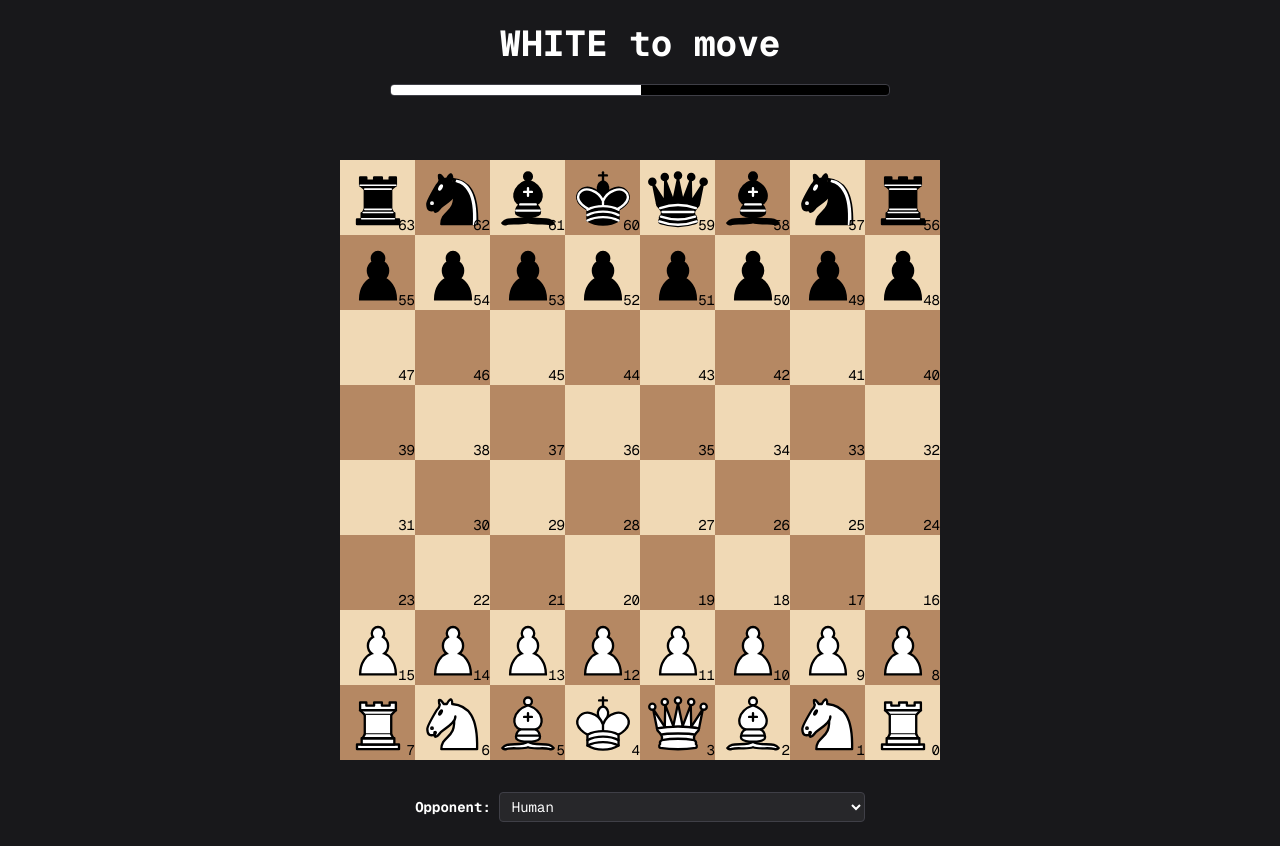
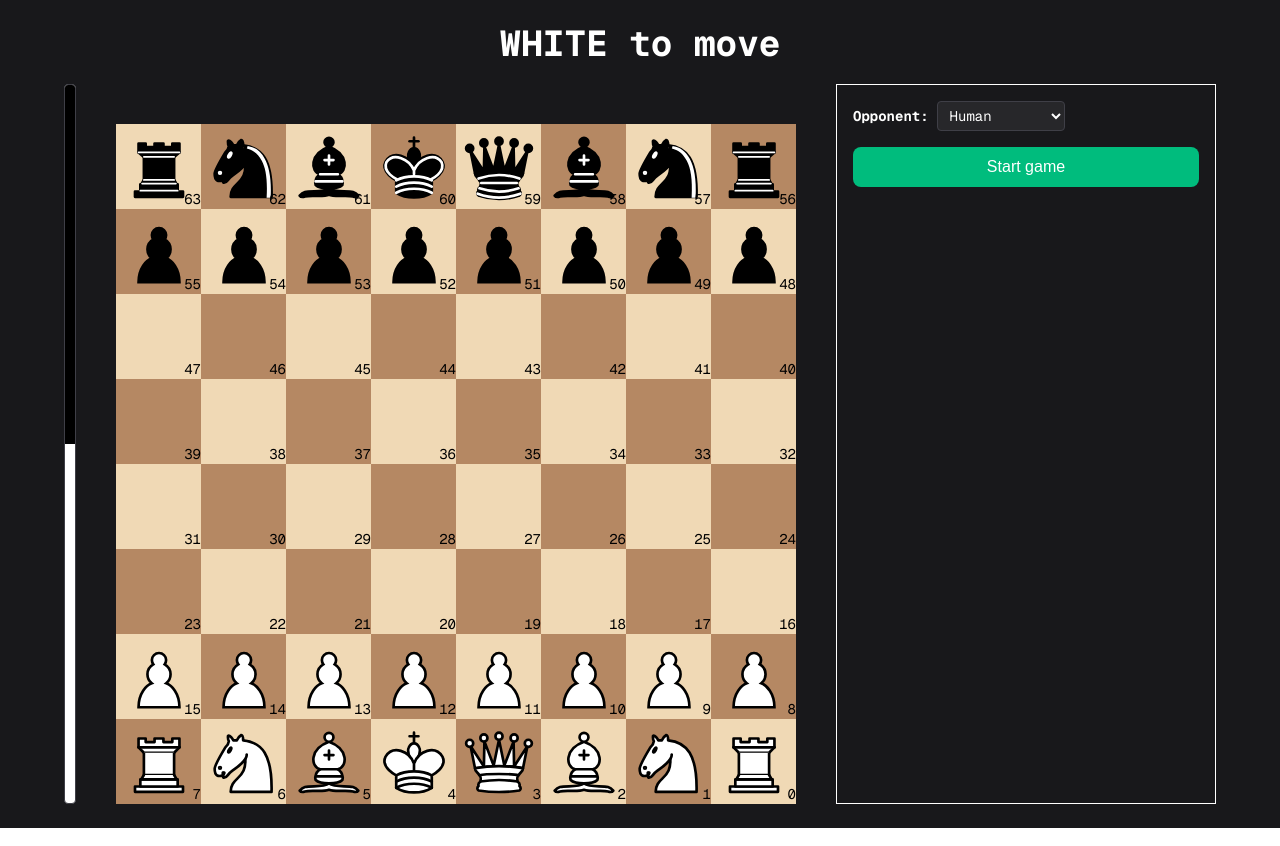
Before and after one commit to Prestopy/chessjam, a Next.js app: page / in a window 1280 px wide. Built offline with nearby package versions, Linux system fonts and the light colour scheme.

Commit message:
Start button

```diff
--- a/src/app/Components/ChessboardDisplay.tsx
+++ b/src/app/Components/ChessboardDisplay.tsx
@@ -7,7 +7,7 @@ import {Board, Move, Piece, SquareHighlight} from "@/app/utils/types";
 import {lsb} from "@/app/utils/bitUtils";
 import {squareIndex} from "@/app/utils/utils";
 
-export default function ChessboardDisplay({ squareDim, flip, chessboard, onMove, displayCoordinates, getHighlights, disable }: { squareDim: number, flip: boolean, chessboard: Board, onMove: (move: Move) => void, displayCoordinates?: boolean, getHighlights: (sq?: number) => SquareHighlight[], disable?: boolean }) {
+export default function ChessboardDisplay({ squareDim, flip, chessboard, onMove, displayCoordinates, getHighlights, disable }: { squareDim: number, flip?: boolean, chessboard: Board, onMove: (move: Move) => void, displayCoordinates?: boolean, getHighlights: (sq?: number) => SquareHighlight[], disable?: boolean }) {
 	const [hoveredCell, setHoveredCell] = useState<{ row: number; col: number } | null>(null);
 	const [isMouseDown, setIsMouseDown] = useState(false);
 
@@ -74,7 +74,6 @@ export default function ChessboardDisplay({ squareDim, flip, chessboard, onMove,
 												setIsMouseDown={setIsMouseDown}
 												onDrag={() => {
 													if (disable) return;
-
 													const newHighlights = getHighlights(squareIndex(rowIndex, colIndex));
 													setHighlights(newHighlights);
 												}}
--- a/src/app/Components/Square.tsx
+++ b/src/app/Components/Square.tsx
@@ -65,7 +65,7 @@ export default function Square({ movePieceHere, row, col, squareDim, white, piec
 				isOver: monitor.isOver()
 			})
 		}),
-		[row, col]
+		[row, col, disabled]
 	)
 
 	useEffect(() => {
--- a/src/app/page.tsx
+++ b/src/app/page.tsx
@@ -1,5 +1,5 @@
 "use client";
-import {useEffect, useRef, useState} from "react";
+import {Fragment, useEffect, useRef, useState} from "react";
 import ChessboardDisplay from "@/app/Components/ChessboardDisplay";
 import {Chess} from "@/app/Chess";
 import {pieceColor} from "@/app/utils/utils";
@@ -9,6 +9,11 @@ import {Color, EngineDiagnostics, GameDetails, GameState, Move, SquareHighlight}
 import {allEngines, EngineVersion, getEngineDetail} from "@/app/engines/engineDetails";
 
 export default function Home() {
+	const [gameStarted, setGameStarted] = useState(false);
+	const begin = () => {
+		setGameStarted(true);
+	}
+
 	const chessGame = useRef(new Chess(8, 8));
 	const engine = useRef<Engine | null>(null);
 	const [engineVer, setEngineVer] = useState<EngineVersion | null>(null);
@@ -133,8 +138,6 @@ export default function Home() {
 		}
 	}, [currentTurn, engineVer]);
 
-	const pointCounterWidth = 500;
-
 	return (
 		<div className="min-w-screen min-h-screen flex flex-col items-center justify-center bg-zinc-900 text-white p-6">
 			<h1 className="text-4xl font-mono font-bold mb-5">
@@ -144,16 +147,17 @@ export default function Home() {
 				)}
 			</h1>
 
-			<div className="flex flex-row items-center justify-center gap-4 mb-6">
-				<div style={{ width: pointCounterWidth, height: 12, background: "#000000" }} className="rounded overflow-hidden border border-zinc-700">
-					<div style={{ width: pointCounterWidth/(chessGame.current.countPoints(Color.White)+chessGame.current.countPoints(Color.Black))*chessGame.current.countPoints(Color.White), height: "100%", background: "#ffffff" }} />
+			{/* Main Layout Container */}
+			<div className="flex flex-row justify-center items-stretch gap-10 max-w-6xl w-full">
+
+
+				{/* Left Area: Board Display */}
+				<div>
+					<div style={{ width: 12, height: "100%", background: "#ffffff" }} className="rounded overflow-hidden border border-zinc-700">
+						<div style={{ width: "100%", height: `${(chessGame.current.countPoints(Color.Black)/(chessGame.current.countPoints(Color.Black)+chessGame.current.countPoints(Color.White)))*100}%`, background: "#000000" }} />
 					</div>
 				</div>
 
-			{/* Main Layout Container */}
-			<div className="flex flex-row justify-center items-stretch gap-10 max-w-6xl w-full">
-
-				{/* Left Area: Board Display */}
 				<div className="flex flex-col items-center justify-center">
 					<div
 						className="w-full h-8 flex flex-row justify-center items-center font-mono font-bold mb-2 rounded"
@@ -165,83 +169,54 @@ export default function Home() {
 					>
 						{gameState.state !== GameState.Running && <p>{gameState.winner === Color.White ? "White" : "Black"} wins</p>}
 					</div>
-
 					<ChessboardDisplay
-						squareDim={75}
+						squareDim={85}
 						flip
 						chessboard={chessPosition}
 						onMove={handleMove}
 						getHighlights={getHighlightsForSquare}
-						disable={gameState.state !== GameState.Running}
+						disable={!gameStarted || gameState.state !== GameState.Running}
 					/>
 				</div>
 
-				{/* Right Area: Telemetry Diagnostics Panel */}
-				{engineVer !== null && (
-					<div className="w-80 bg-zinc-800 border-2 border-zinc-700 rounded-lg p-5 flex flex-col justify-between shadow-xl font-mono">
-						<div>
-							<h2 className="text-xl font-bold border-b border-zinc-700 pb-2 mb-4 text-emerald-400 flex items-center gap-2">
-								Live Diagnostics
-							</h2>
+				{/* Right Area: Info stiiiff */}
+				{
+					gameStarted ? (
+							<div className="w-96">
+								<div className="flex flex-row gap-2 items-center mt-8">
 
-							{diagnostics ? (
-								<div className="space-y-4 text-sm">
-									<div>
-										<span className="block text-xs uppercase tracking-wider text-zinc-400">Current Eval</span>
-										<span className={`text-2xl font-bold ${diagnostics.currentEval >= 0 ? 'text-white' : 'text-zinc-400'}`}>
-                                         {diagnostics.currentEval > 0 ? `+${diagnostics.currentEval}` : diagnostics.currentEval}
-                                     </span>
-									</div>
-									<div className="grid grid-cols-2 gap-4 border-t border-zinc-700/50 pt-3">
-										<div>
-											<span className="block text-xs uppercase tracking-wider text-zinc-400">Depth</span>
-											<span className="text-lg font-bold text-zinc-200">{diagnostics.depthReached} plies</span>
-										</div>
-										<div>
-											<span className="block text-xs uppercase tracking-wider text-zinc-400">Speed</span>
-											<span className="text-lg font-bold text-zinc-200">
-                                             {diagnostics.timeElapsedMs > 0 ? Math.round((diagnostics.nodesVisited / diagnostics.timeElapsedMs) * 1000) : 0} n/s
-                                         </span>
 								</div>
 							</div>
-									<div className="border-t border-zinc-700/50 pt-3">
-										<span className="block text-xs uppercase tracking-wider text-zinc-400">Nodes Explored</span>
-										<span className="text-base text-zinc-300 font-bold">{diagnostics.nodesVisited.toLocaleString()}</span>
-									</div>
-									{diagnostics.bestMove && (
-										<div className="border-t border-zinc-700/50 pt-3">
-											<span className="block text-xs uppercase tracking-wider text-zinc-400">Pondering Line</span>
-											<span className="inline-block bg-zinc-900 px-2 py-1 rounded text-emerald-300 font-bold mt-1">{diagnostics.bestMove}</span>
-										</div>
-									)}
-								</div>
 						) : (
-								<p className="text-zinc-500 italic text-sm text-center py-10">Waiting for engine to calculate...</p>
-							)}
-						</div>
-
-						<div className="text-xs text-zinc-500 text-center border-t border-zinc-700/50 pt-3 mt-4">
-							Engine Active: v{engineVer}
-						</div>
-					</div>
-				)}
-			</div>
-
-			<div className="flex flex-row gap-2 items-center mt-8">
-				<label className="font-bold font-mono text-sm">Opponent:</label>
+							<div className="w-96 border-white border p-4 flex flex-col gap-4">
+								<div>
+									<label className="font-bold font-mono text-sm pr-2">Opponent:</label>
 									<select
-					className="font-mono bg-zinc-800 text-white border border-zinc-700 rounded px-2 py-1 text-sm focus:outline-none focus:border-emerald-500"
+										className="font-mono bg-zinc-800 text-white border border-zinc-700 rounded px-2 py-1 text-sm focus:outline-none focus:border-emerald-500 w-32"
 										value={engineVer ?? "--"}
 										onChange={(e) => {
-						if (e.target.value === "--") handleSetEngine(null);
+											if (e.target.value.startsWith("--")) handleSetEngine(null);
 											else handleSetEngine(e.target.value as EngineVersion | null);
 										}}
 									>
-					<option key={-1} value="--">Human</option>
+										<option value="--">Human</option>
+										<optgroup label="ENGINES">
 											{allEngines.map((details, i) => (
-						<option key={i} value={details.version}>v{details.version} - {details.name}</option>
+												<Fragment key={i}>
+													<option value={details.version}>v{details.version}</option>
+													<option value="##" disabled>{details.name}</option>
+												</Fragment>
 											))}
+										</optgroup>
 									</select>
+								</div>
+
+								<button onClick={begin} className="px-8 py-2 bg-emerald-500 rounded-lg">
+									Start game
+								</button>
+							</div>
+						)
+				}
 			</div>
 		</div>
 	);
```
Lines whose indentation alone changed are shown as unchanged.
